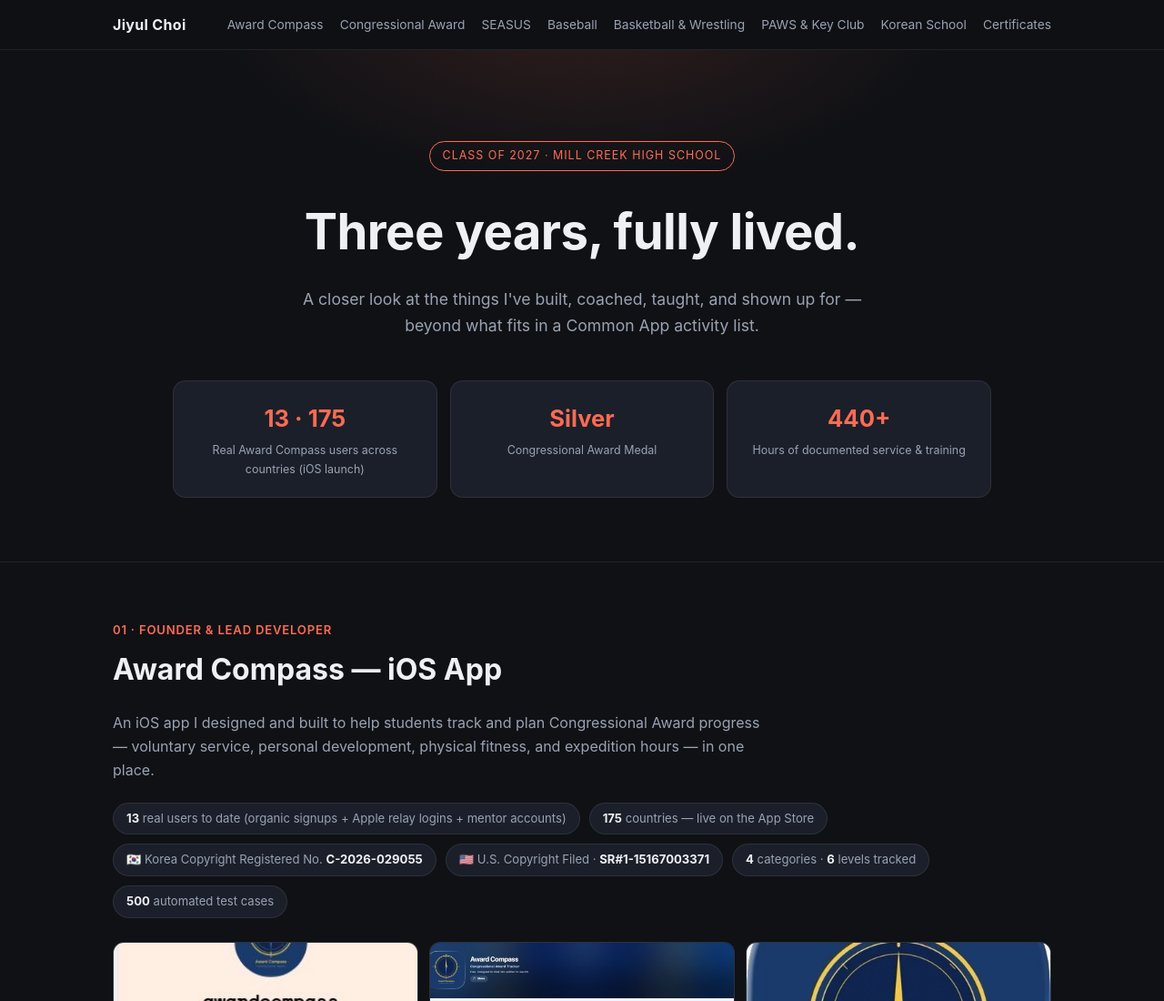
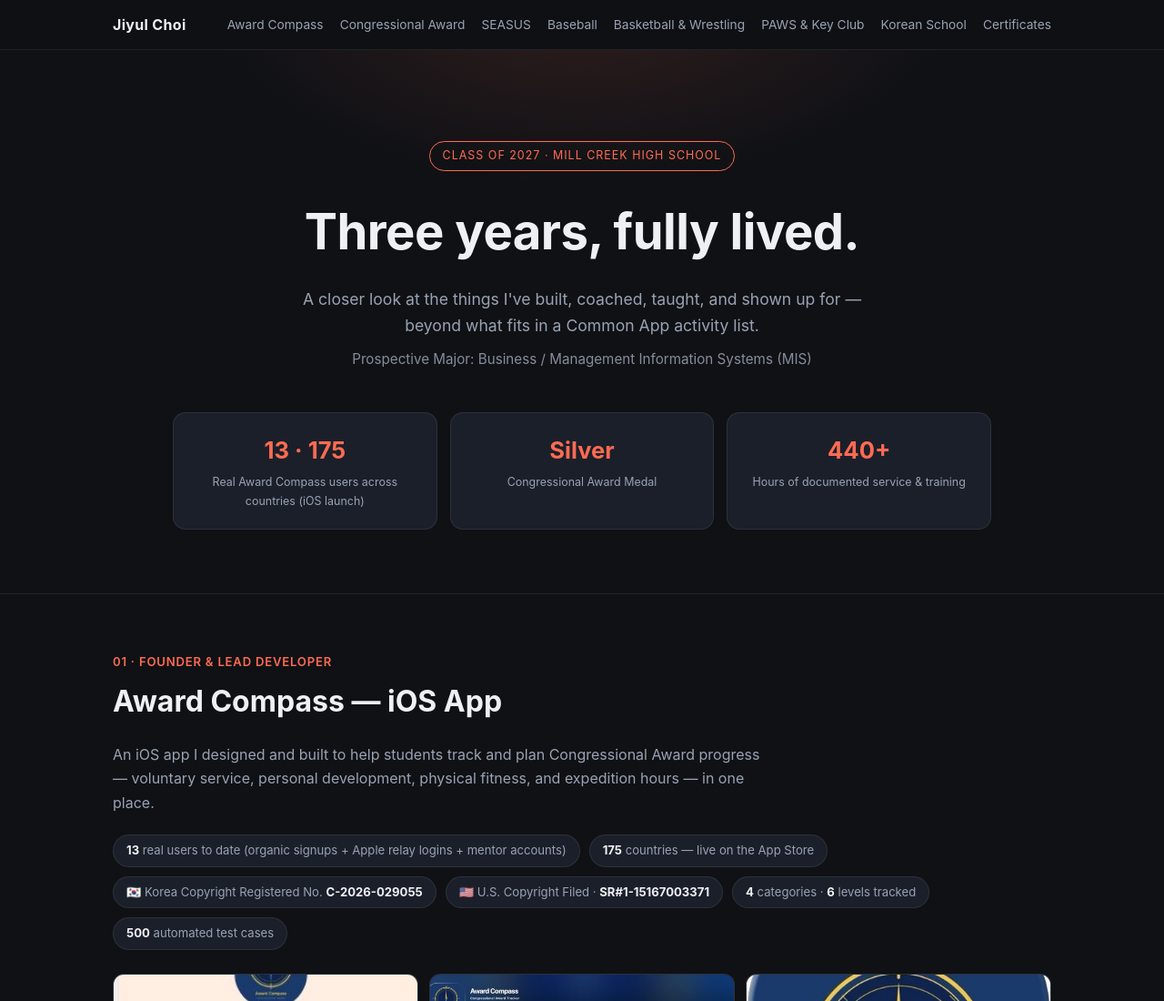
Before and after one commit to jiyulchoi2027/jiyul-portfolio, a plain HTML site: page index.html in a window 1280 px wide. Shown: the top 1100 px of the page at 91% size. Drawn offline with Linux system fonts and the light colour scheme.

Commit message:
Add prospective major to hero

```diff
--- a/index.html
+++ b/index.html
@@ -27,6 +27,7 @@
     <span class="badge">Class of 2027 · Mill Creek High School</span>
     <h1>Three years, fully lived.</h1>
     <p class="tag">A closer look at the things I've built, coached, taught, and shown up for — beyond what fits in a Common App activity list.</p>
+    <p class="tag" style="margin-top:10px;font-size:0.95rem;opacity:0.85;">Prospective Major: Business / Management Information Systems (MIS)</p>
 
     <div class="stats">
       <div class="stat"><div class="num">13 · 175</div><div class="label">Real Award Compass users across countries (iOS launch)</div></div>
```
